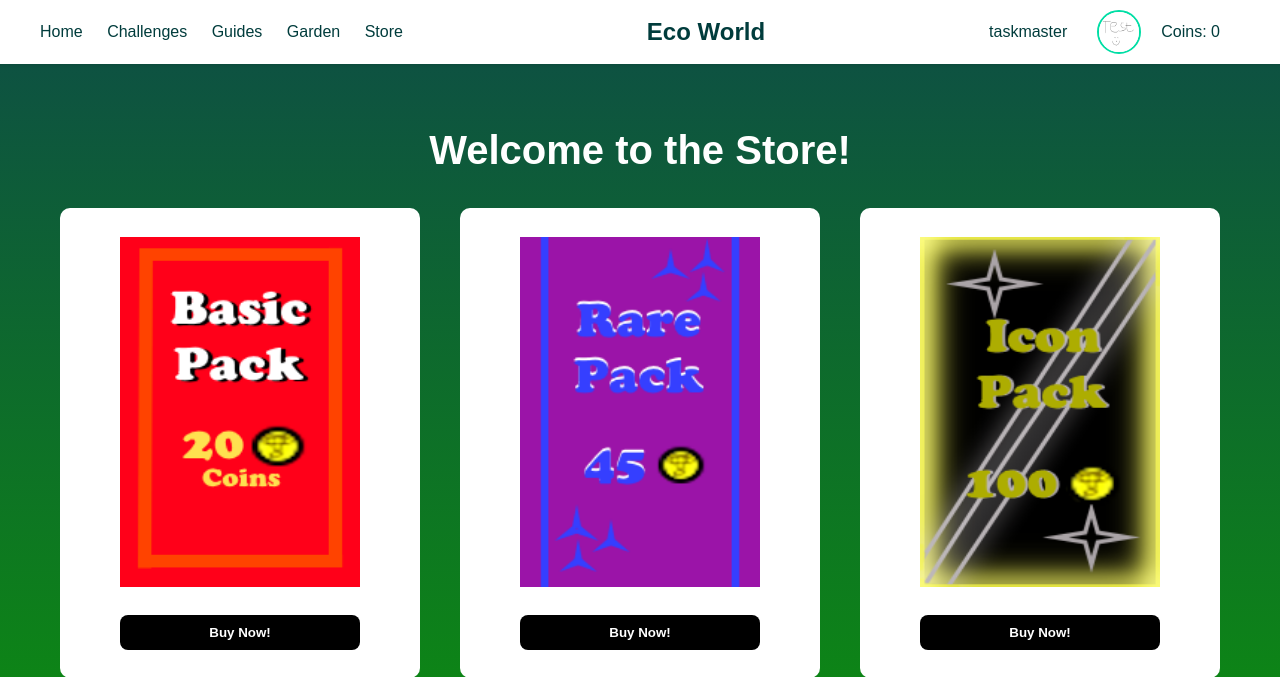
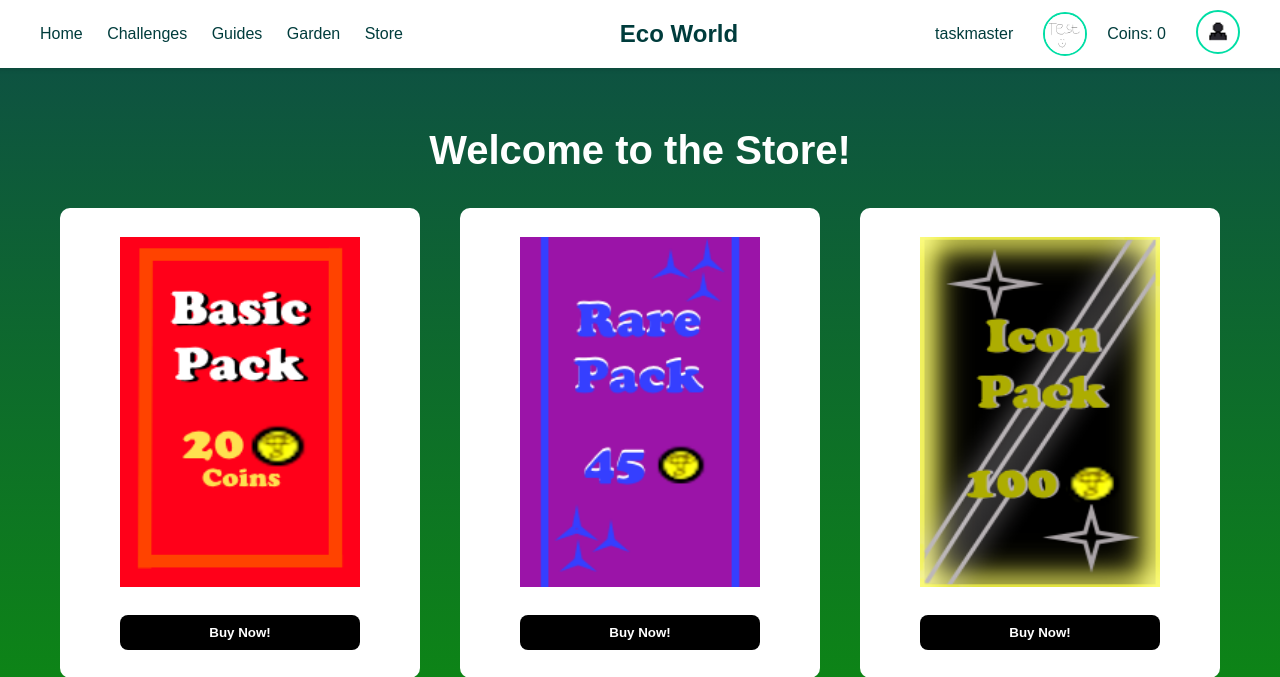
Before and after one commit to lewisFarley403/EcoWorld, a Django app: page /ecoworld/store/ in a window 1280 px wide. Shown: the top 677 px of the page. Run offline with Django 5.2, Linux system fonts and the light colour scheme; a user stored in the database is signed in; data comes from the database, SQL or seed files in the repository.

Commit message:
Added friend icon on navbars for applicable pages

```diff
--- a/EcoWorld/templates/EcoWorld/store.html
+++ b/EcoWorld/templates/EcoWorld/store.html
@@ -168,6 +168,9 @@
                     {% load static %}
                     <img src="{{ userinfo.pfp_url }}" alt="Username" class="profile-pic">
                     <span style="padding-left: 20px;">Coins: {{ userinfo.coins }}</span>
+                    <a href = "/ecoworld/friends">
+                        <img src="/media/misc/friend.png" class="profile-pic">
+                    </a>
                 </div>
             </nav>
     </header>
--- a/Garden/templates/Garden/garden.html
+++ b/Garden/templates/Garden/garden.html
@@ -184,6 +184,9 @@
             {% load static %}
             <img src="{{ userinfo.pfp_url }}" alt="Username" class="profile-pic">
             <span style="padding-left: 20px;">Coins: {{ userinfo.coins }}</span>
+            <a href = "/ecoworld/friends">
+                <img src="/media/misc/friend.png" class="profile-pic">
+            </a>
         </div>
     </nav>
 </header>
```
